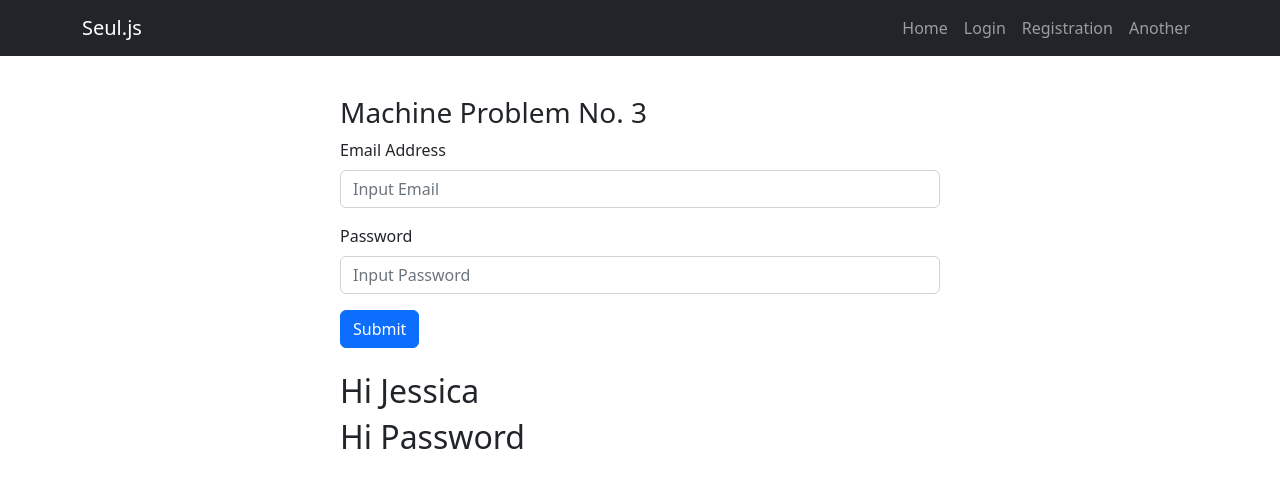
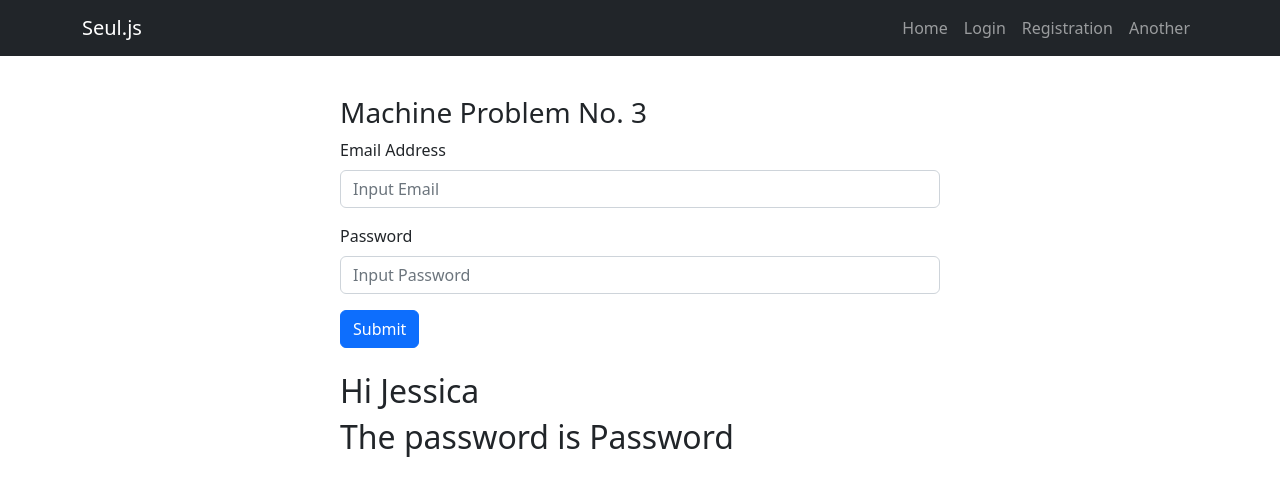
Before and after one commit to tettsuns/first-repo, a React (Create React App) app: page /another in a window 1280 px wide. Shown: the top 496 px of the page. Built offline with nearby package versions, Linux system fonts and the light colour scheme.

Commit message:
machine problem no. 3 updated

```diff
--- a/src/components/Form.jsx
+++ b/src/components/Form.jsx
@@ -36,7 +36,7 @@ function BasicExample() {
             <br />
             <br />
             <h2>Hi {emailAddrs}</h2>
-            <h2>Hi {passw}</h2>
+            <h2>The password is {passw}</h2>
         </Form>
     )
 }
```
